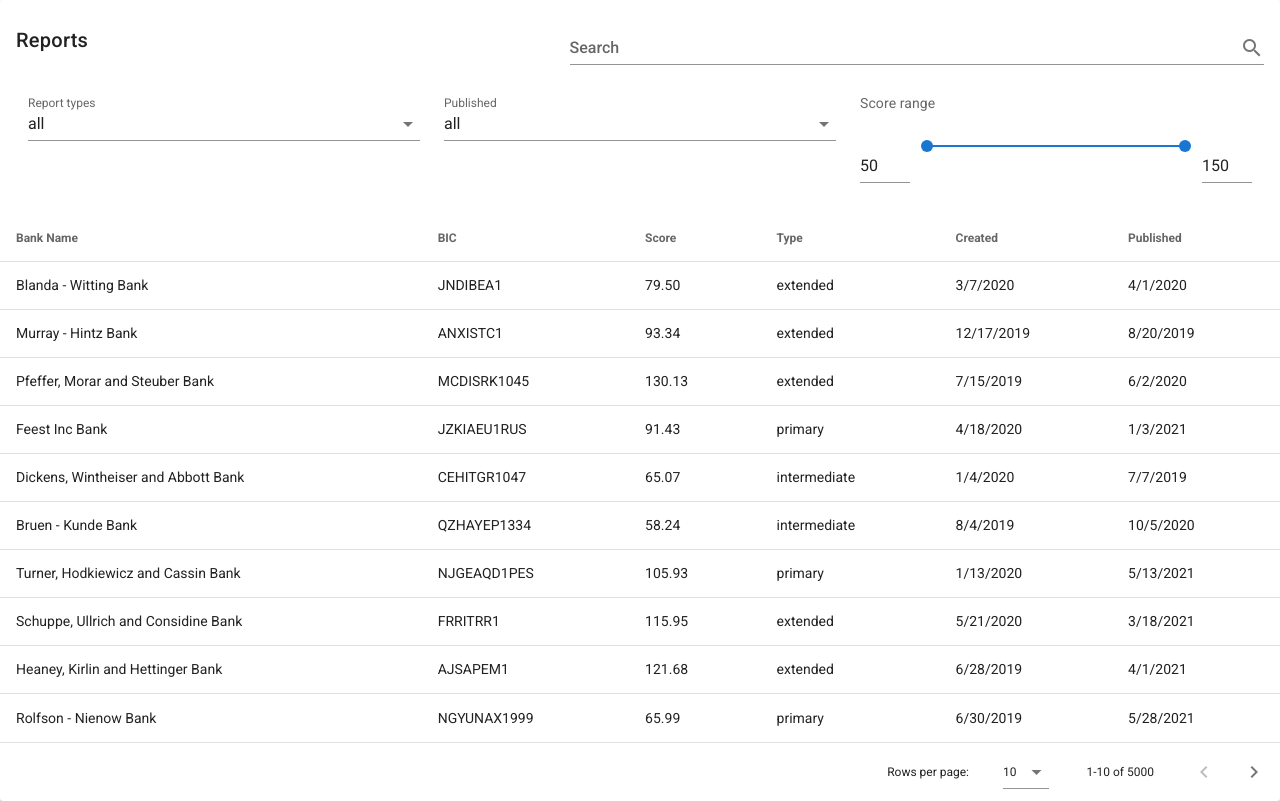
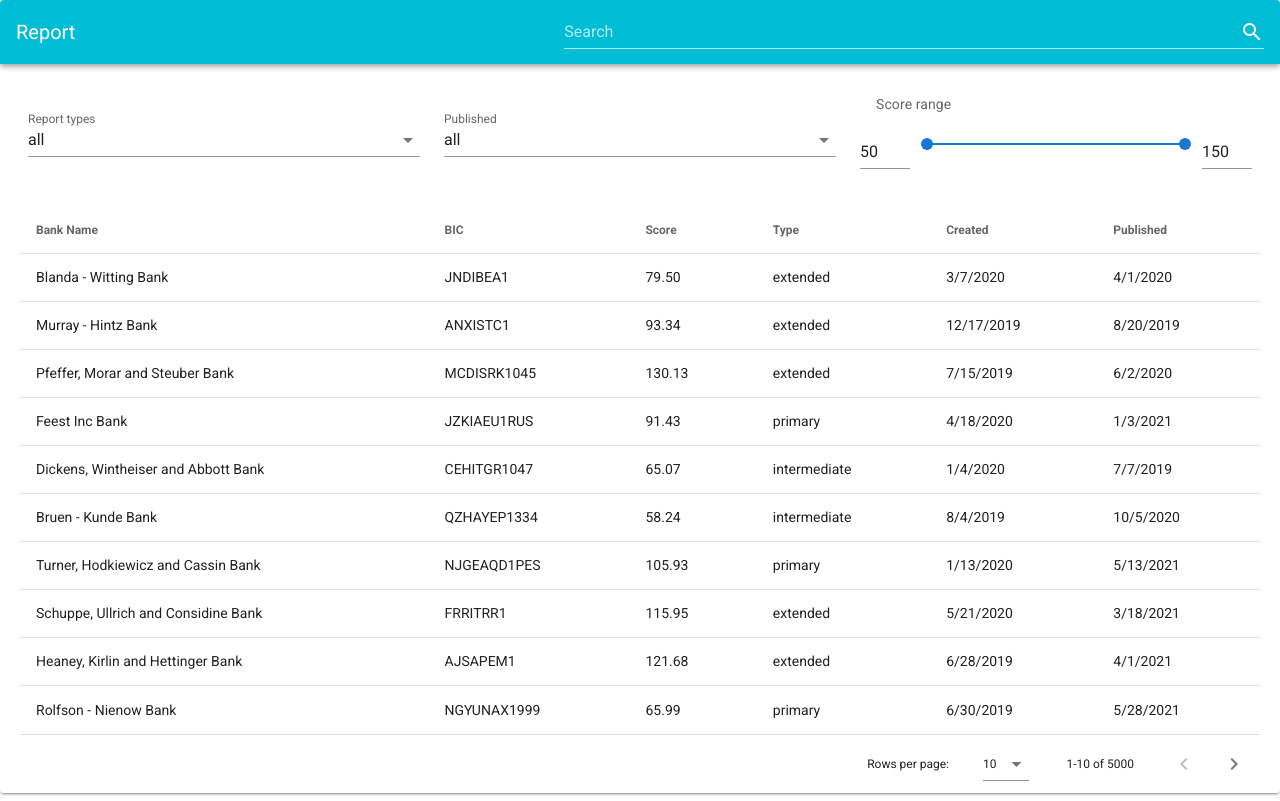
Before and after one commit to ElenaDo/data-table, a Vue app: page / in a window 1280 px wide. Built offline with nearby package versions, Linux system fonts and the light colour scheme.

Commit message:
ui improvement

```diff
--- a/src/components/ReportsTable.vue
+++ b/src/components/ReportsTable.vue
@@ -1,7 +1,11 @@
 <template>
 <v-card>
-  <v-card-title>
-    Reports
+  <v-toolbar
+      color="cyan"
+      dark
+    >
+    <!-- <v-app-bar-nav-icon></v-app-bar-nav-icon> -->
+    <v-toolbar-title>Report</v-toolbar-title>
     <v-spacer></v-spacer>
     <v-text-field
       v-model="search"
@@ -11,26 +15,26 @@
       hide-details
     >
     </v-text-field>
-  </v-card-title>
+  </v-toolbar>
   <v-card-text>
     <v-container fluid>
       <v-row>
-        <v-col cols="12" sm="4">
+        <v-col cols="12" sm="4" class="mt-4">
           <v-select
             :items="['all', 'extended', 'intermediate', 'primary']"
             label="Report types"
             v-model="filters.type"
           ></v-select>
         </v-col>
-        <v-col cols="12" sm="4">
+        <v-col cols="12" sm="4" class="mt-4">
           <v-select
             :items="['all', 'published', 'unpublished']"
             label="Published"
             v-model="filters.published"
           ></v-select>
         </v-col>
-        <v-col cols="12" sm="4">
-          <p>Score range</p>
+        <v-col cols="12" sm="4" class="pt-0 mt-0">
+          <v-subheader>Score range</v-subheader>
           <v-range-slider
           v-model="filters.range"
           hide-details
@@ -39,6 +43,7 @@
           :max="150">
           <template v-slot:prepend>
             <v-text-field
+            class="pt-0"
             :min="50"
             :max="150"
             hide-details
@@ -50,6 +55,7 @@
           </template>
           <template v-slot:append>
             <v-text-field
+            class="pt-0"
             :min="50"
             :max="150"
             hide-details
@@ -65,6 +71,7 @@
     </v-container>
   </v-card-text>
   <v-data-table
+    class="mx-5"
     :headers="headers"
     :items="filtered"
     :loading="loading"
```
